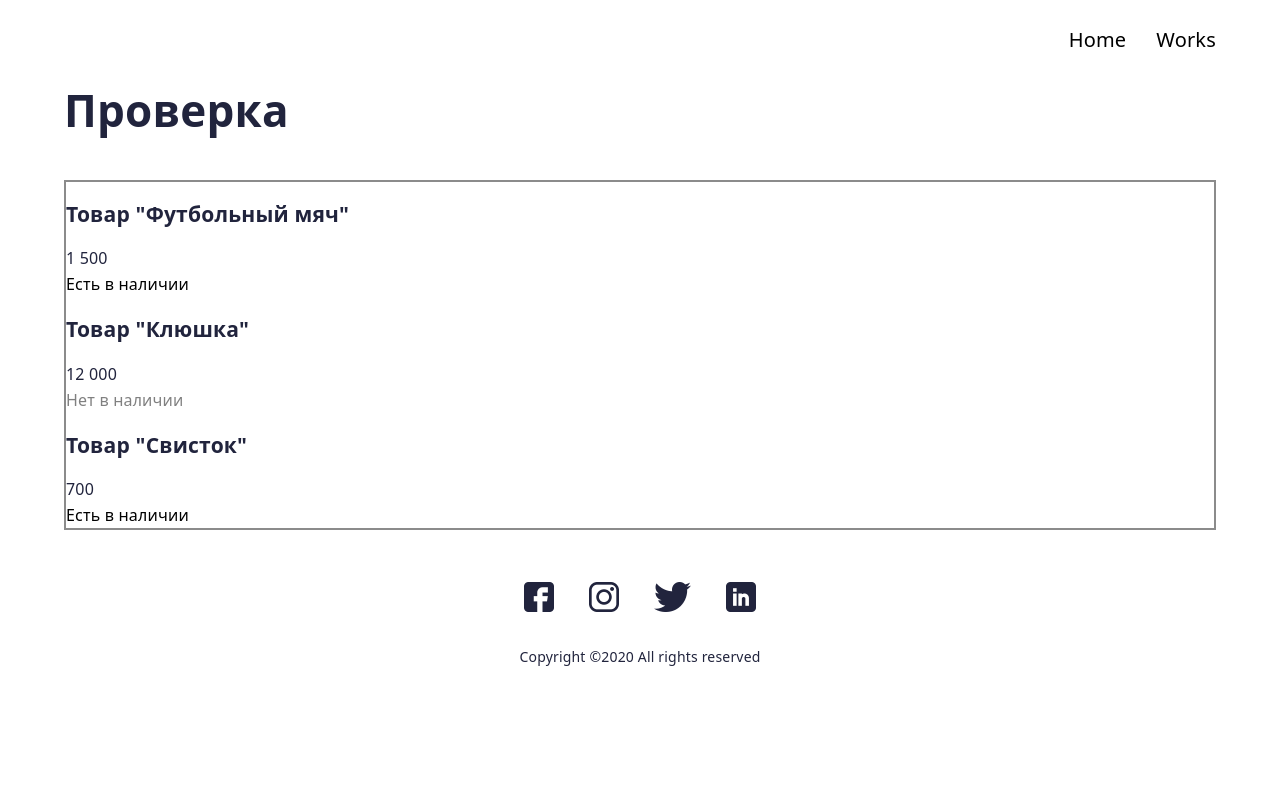
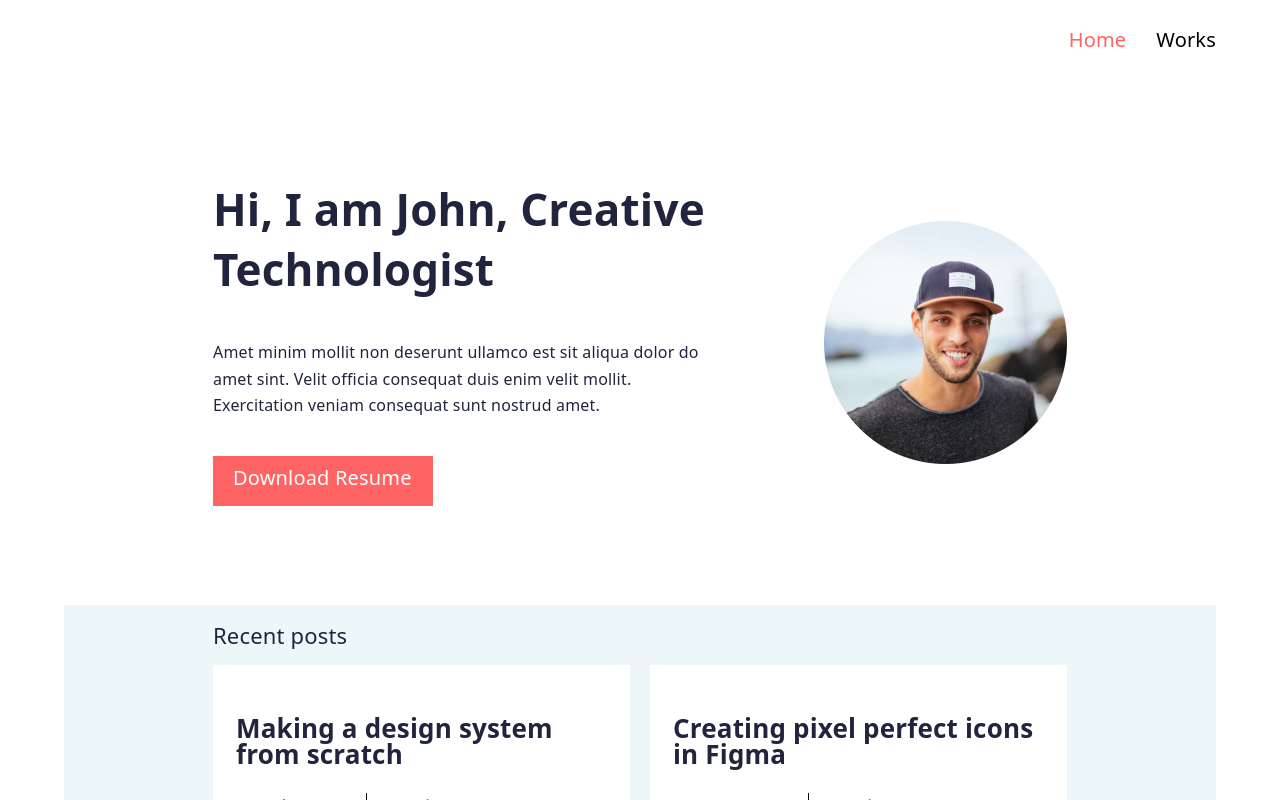
Before and after one commit to ITHUB-SPB/ithub-frontend-blog, a React (Vite) app: page / in a window 1280 px wide. Shown: the top 800 px of the page. Built offline with nearby package versions, Linux system fonts and the light colour scheme.

Commit message:
deleted example

```diff
--- a/src/App.tsx
+++ b/src/App.tsx
@@ -2,19 +2,17 @@ import { useState } from "react";
 
 import HomePage from "./pages/home";
 import WorksPage from "./pages/works";
-import ExamplePage from "./pages/example";
 import Nav from "./ui/nav/nav";
 import Footer from "./ui/footer/footer";
 
-type Page = "home" | "works" | "example";
+type Page = "home" | "works";
 
 export default function App() {
-    const [page, setPage] = useState<Page>("example");
+    const [page, setPage] = useState<Page>("home");
 
     const pages = {
         home: <HomePage />,
         works: <WorksPage />,
-        example: <ExamplePage />,
     };
 
     return (
--- a/src/pages/example.tsx
+++ /dev/null
@@ -1,56 +0,0 @@
-type ProductCardProps = {
-    title: string,
-    price: number,
-    inStock: boolean
-}
-
-type ProductEntry = {
-    id: number,
-    title: string,
-    price: number,
-    inStock: boolean
-} // TODO
-
-type ProductListProps = {
-    products: ProductEntry[]
-}
-
-const products: ProductEntry[] = [
-    { id: 1, title: 'Футбольный мяч', price: 1500, inStock: true },
-    { id: 2, title: 'Клюшка', price: 12000, inStock: false },
-    { id: 3, title: 'Свисток', price: 700, inStock: true },
-    { id: 4, title: 'Шарф', price: 3200, inStock: true }
-]
-
-function ProductCard(props: ProductCardProps) {
-    return (
-        <article>
-            <h3>Товар "{props.title}"</h3>
-            <p>{props.price.toLocaleString('ru')}</p>
-            <p style={{ color: props.inStock ? 'black' : 'gray' }}>{props.inStock ? 'Есть ' : 'Нет '}в наличии</p>
-        </article>
-    )
-}
-
-function ProductList(props: ProductListProps) {
-    if (props.products.length === 0) {
-        return <p>Товаров в разделе пока нет</p>
-    }
-
-    return (
-        <section style={{ border: '2px solid rgba(25,25,25,0.5)' }}>
-            {props.products.slice(0, 3).map(
-                product => <ProductCard key={product.id} {...product} />
-            )}
-        </section>
-    )
-}
-
-export default function ExamplePage() {
-    return (
-        <>
-            <h1>Проверка</h1>
-            <ProductList products={products} />
-        </>
-    )
-}
--- a/src/ui/nav/nav.tsx
+++ b/src/ui/nav/nav.tsx
@@ -1,6 +1,6 @@
 import styles from './nav.module.css'
 
-type PageName = 'home' | 'works' | 'example'
+type PageName = 'home' | 'works'
 
 type NavProps = {
   active: PageName,
```
